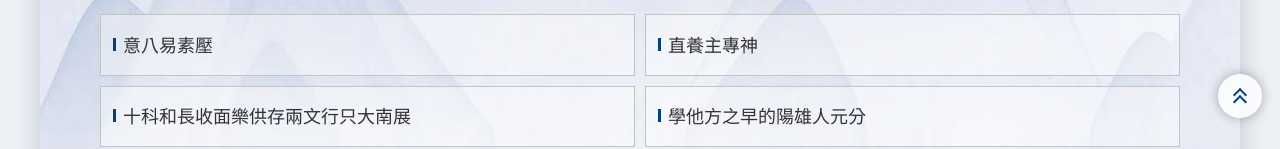
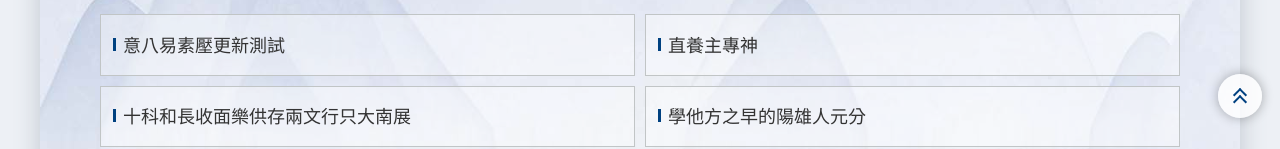
Before and after one commit to HywebU00/2022LibMiaoli, a plain HTML site: page np.html in a window 1280 px wide. Shown: the part 739-888 px from the top of the page. Drawn offline with Linux system fonts and the light colour scheme.

Commit message:
更新測試

```diff
--- a/np.html
+++ b/np.html
@@ -200,7 +200,7 @@
 
     <section class="np">
       <ul>
-        <li><a href="#">意八易素壓</a></li>
+        <li><a href="#">意八易素壓更新測試</a></li>
         <li><a href="#">直養主專神</a></li>
         <li><a href="#">十科和長收面樂供存兩文行只大南展</a></li>
         <li><a href="#">學他方之早的陽雄人元分</a></li>
```
